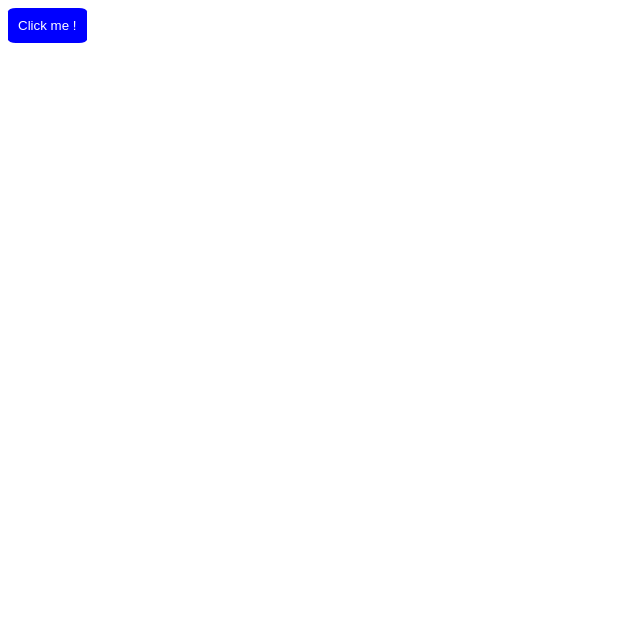
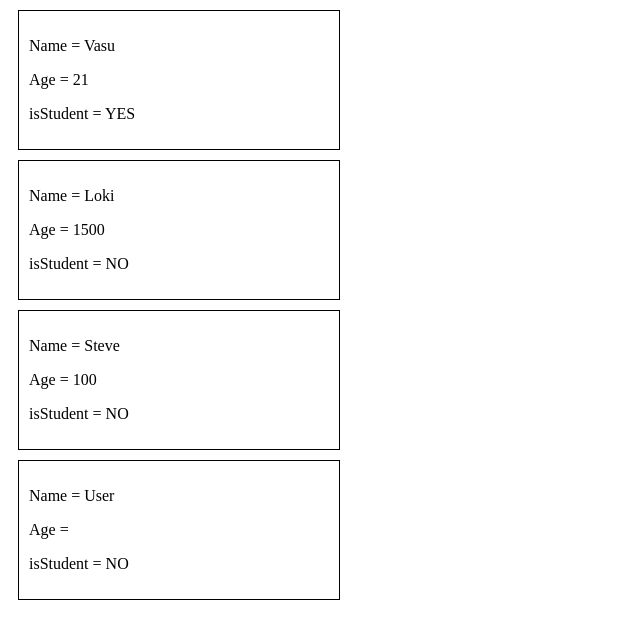
Before and after one commit to VASUMATHI-P/REACT_TUTORIAL, a React (Vite) app in the folder my-react-app/: page / in a window 1280 px wide. Shown: the top 638 px of the page, without its empty margins (0-640 px from the left). Built offline with nearby package versions, Linux system fonts and the light colour scheme.

Commit message:
props in component

```diff
--- a/my-react-app/src/App.jsx
+++ b/my-react-app/src/App.jsx
@@ -1,11 +1,15 @@
-import Button from "./Button"
+import Student from "./Student"
 
 function App() {
   return (
     <>
-      <Button/>
+      <Student name = "Vasu" age = {21} isStudent = {true} />
+      <Student name = "Loki" age = {1500} isStudent = {false} />
+      <Student name = "Steve" age = {100} isStudent = {false} />
+      <Student/>
     </>
   )
+
 }
 
 export default App
--- /dev/null
+++ b/my-react-app/src/Student.jsx
@@ -0,0 +1,32 @@
+import PropTypes from 'prop-types'
+
+const Student = (props) => {
+  const styles = {
+    border: "1px solid black",
+    boxShadow: "5px 5px 5px 0.5",
+    margin: "10px",
+    padding: "10px",
+    maxWidth: "300px"
+  }
+  return (
+    <div style={styles}>
+      <p>Name = {props.name}</p>
+      <p>Age = {props.age}</p>
+      <p>isStudent = {props.isStudent ? "YES" : "NO"}</p>
+    </div>
+  )
+}
+
+Student.propTypes = {
+  name: PropTypes.string,
+  age: PropTypes.number,
+  isStudent: PropTypes.bool
+}
+
+Student.defaultProps = {
+  name: "User",
+  Age: 0,
+  isStudent: false
+}
+
+export default Student
```
